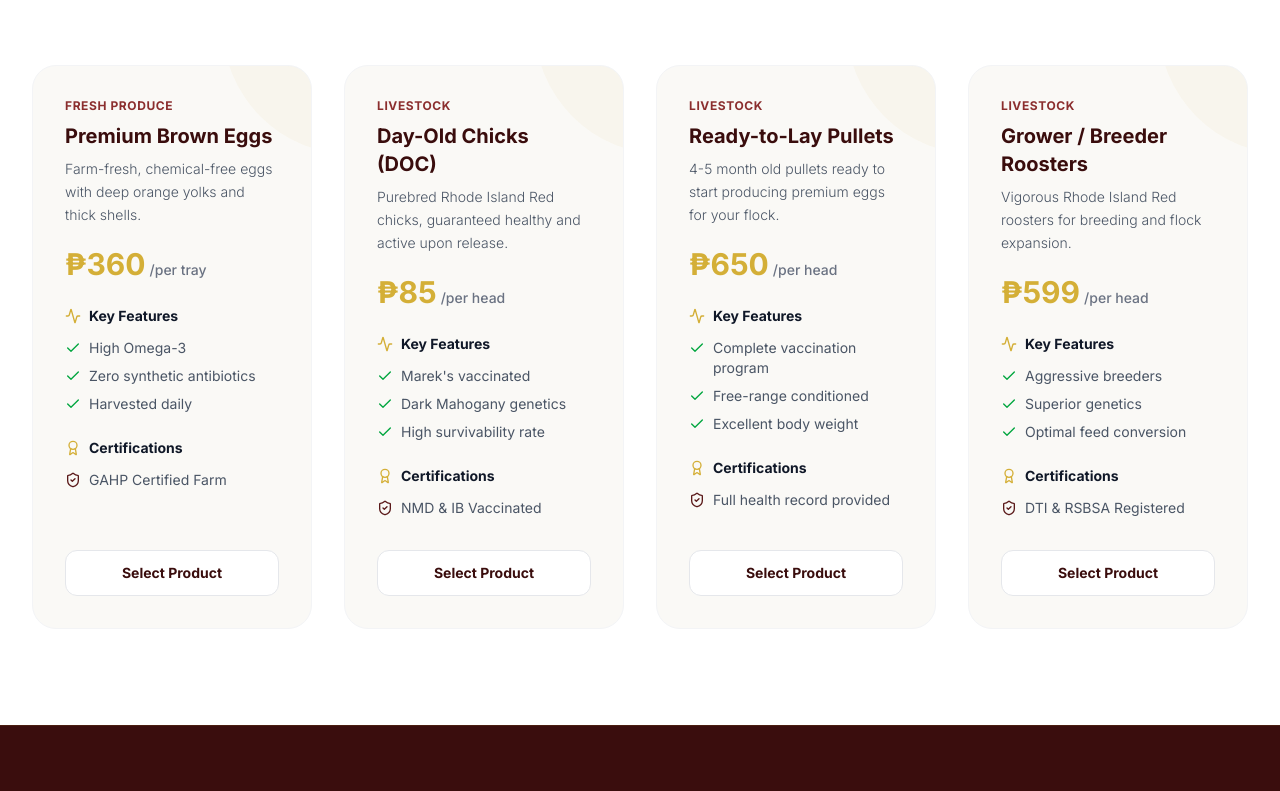
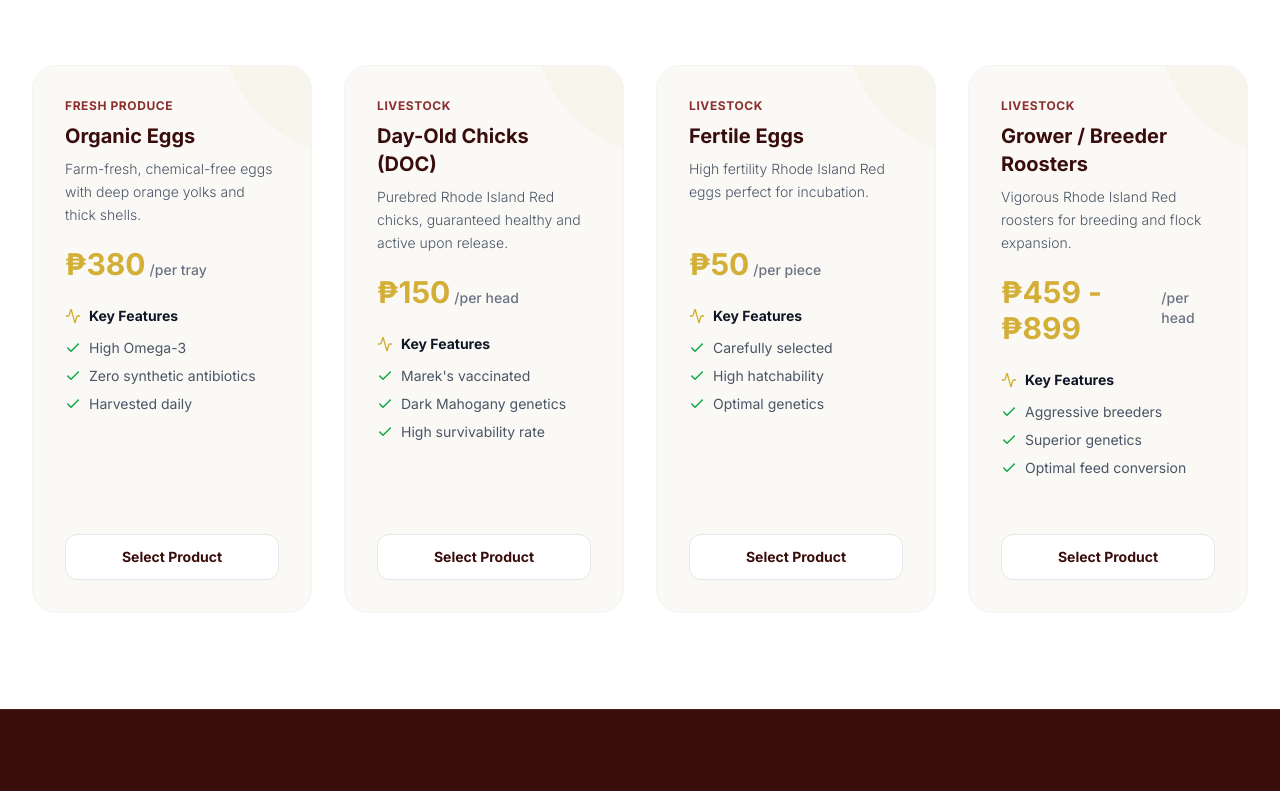
Before and after one commit to LegalChicks/LegalChicks-Website-2026, a React (Vite) app: page / in a window 1280 px wide. Shown: the part 3229-4020 px from the top of the page. Built offline with nearby package versions, Linux system fonts and the light colour scheme; a web font is replaced by a local one.

Commit message:
feat: update product catalog and pricing
Refactor product offerings, adjust prices, and update the order form to reflect current organic egg and livestock inventory.

```diff
--- a/src/components/OrderForm.tsx
+++ b/src/components/OrderForm.tsx
@@ -10,16 +10,17 @@ export function OrderForm() {
     customerName: '',
     address: '',
     contactNumber: '',
-    productType: 'Premium Brown Eggs (Tray)',
+    productType: 'Organic Eggs (Tray)',
     quantity: 1,
   });
 
   const getPrice = (product: string) => {
     switch (product) {
-      case 'Premium Brown Eggs (Tray)': return 360;
-      case 'Premium Egg Subscription (Weekly)': return 360;
-      case 'Pure RIR Chicks': return 85;
-      case 'RIR Grower / Breeder': return 599;
+      case 'Organic Eggs (Tray)': return 380;
+      case 'Organic Egg Subscription (Weekly)': return 380;
+      case 'Day-Old Chicks (DOC)': return 150;
+      case 'Fertile Eggs': return 50;
+      case 'Grower / Breeder Roosters': return 459;
       default: return 0;
     }
   };
@@ -171,10 +172,11 @@ Is this available for the next harvest?`;
                       onBlur={handleBlur}
                       className={getInputClass('productType', 'bg-white', 'border-mahogany-200')}
                     >
-                      <option value="Premium Brown Eggs (Tray)">Premium Brown Eggs - ₱360/tray</option>
-                      <option value="Premium Egg Subscription (Weekly)">Weekly Egg Subscription (Priority) - ₱360/week</option>
-                      <option value="Pure RIR Chicks">Pure RIR Chicks - ₱85/head</option>
-                      <option value="RIR Grower / Breeder">Pure RIR Roosters / Breeders - ₱599/head</option>
+                      <option value="Organic Eggs (Tray)">Organic Eggs - ₱380/tray</option>
+                      <option value="Organic Egg Subscription (Weekly)">Weekly Egg Subscription (Priority) - ₱380/week</option>
+                      <option value="Day-Old Chicks (DOC)">Day-Old Chicks (DOC) - ₱150/head</option>
+                      <option value="Fertile Eggs">Fertile Eggs - ₱50/piece</option>
+                      <option value="Grower / Breeder Roosters">Grower / Breeder Roosters - ₱459 - ₱899/head</option>
                     </select>
                   </div>
                   <div>
--- a/src/components/ProductCatalog.tsx
+++ b/src/components/ProductCatalog.tsx
@@ -3,40 +3,36 @@ import { Check, ShieldCheck, Activity, Award } from 'lucide-react';
 
 const products = [
   {
-    name: "Premium Brown Eggs",
+    name: "Organic Eggs",
     category: "Fresh Produce",
-    price: "₱360",
+    price: "₱380",
     unit: "per tray",
     description: "Farm-fresh, chemical-free eggs with deep orange yolks and thick shells.",
-    features: ["High Omega-3", "Zero synthetic antibiotics", "Harvested daily"],
-    certifications: ["GAHP Certified Farm"]
+    features: ["High Omega-3", "Zero synthetic antibiotics", "Harvested daily"]
   },
   {
     name: "Day-Old Chicks (DOC)",
     category: "Livestock",
-    price: "₱85",
+    price: "₱150",
     unit: "per head",
     description: "Purebred Rhode Island Red chicks, guaranteed healthy and active upon release.",
-    features: ["Marek's vaccinated", "Dark Mahogany genetics", "High survivability rate"],
-    certifications: ["NMD & IB Vaccinated"]
+    features: ["Marek's vaccinated", "Dark Mahogany genetics", "High survivability rate"]
   },
   {
-    name: "Ready-to-Lay Pullets",
+    name: "Fertile Eggs",
     category: "Livestock",
-    price: "₱650",
-    unit: "per head",
-    description: "4-5 month old pullets ready to start producing premium eggs for your flock.",
-    features: ["Complete vaccination program", "Free-range conditioned", "Excellent body weight"],
-    certifications: ["Full health record provided"]
+    price: "₱50",
+    unit: "per piece",
+    description: "High fertility Rhode Island Red eggs perfect for incubation.",
+    features: ["Carefully selected", "High hatchability", "Optimal genetics"]
   },
   {
     name: "Grower / Breeder Roosters",
     category: "Livestock",
-    price: "₱599",
+    price: "₱459 - ₱899",
     unit: "per head",
     description: "Vigorous Rhode Island Red roosters for breeding and flock expansion.",
-    features: ["Aggressive breeders", "Superior genetics", "Optimal feed conversion"],
-    certifications: ["DTI & RSBSA Registered"]
+    features: ["Aggressive breeders", "Superior genetics", "Optimal feed conversion"]
   }
 ];
 
@@ -97,18 +93,6 @@ export function ProductCatalog() {
                     </li>
                   ))}
                 </ul>
-
-                <h4 className="text-sm font-bold text-gray-900 mb-3 flex items-center gap-2">
-                  <Award className="w-4 h-4 text-gold" /> Certifications
-                </h4>
-                <ul className="space-y-2">
-                  {product.certifications.map((cert, cIdx) => (
-                    <li key={cIdx} className="flex items-start gap-2 text-sm text-gray-600">
-                      <ShieldCheck className="w-4 h-4 text-mahogany-700 shrink-0 mt-0.5" />
-                      <span>{cert}</span>
-                    </li>
-                  ))}
-                </ul>
               </div>
 
               <div className="mt-8 relative z-10">
```
